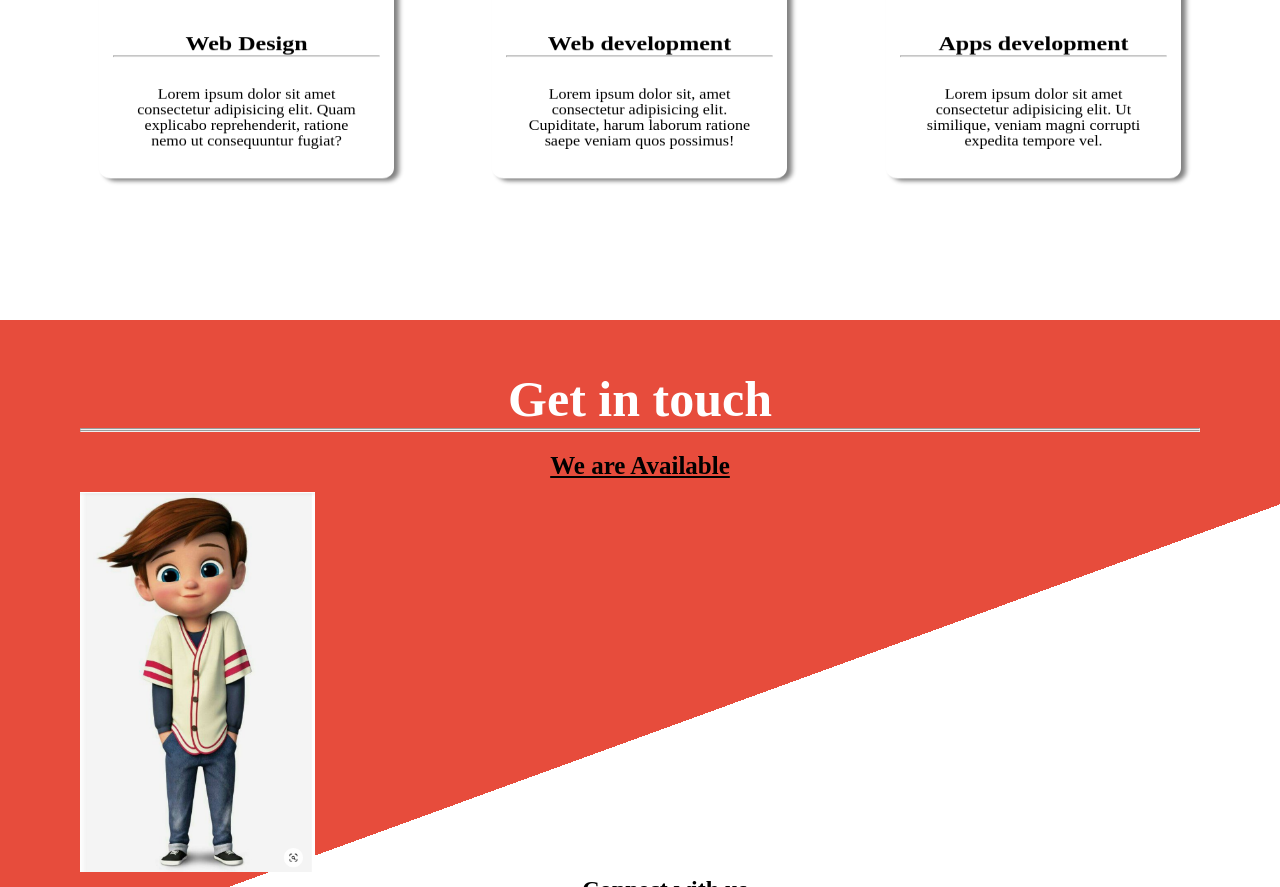
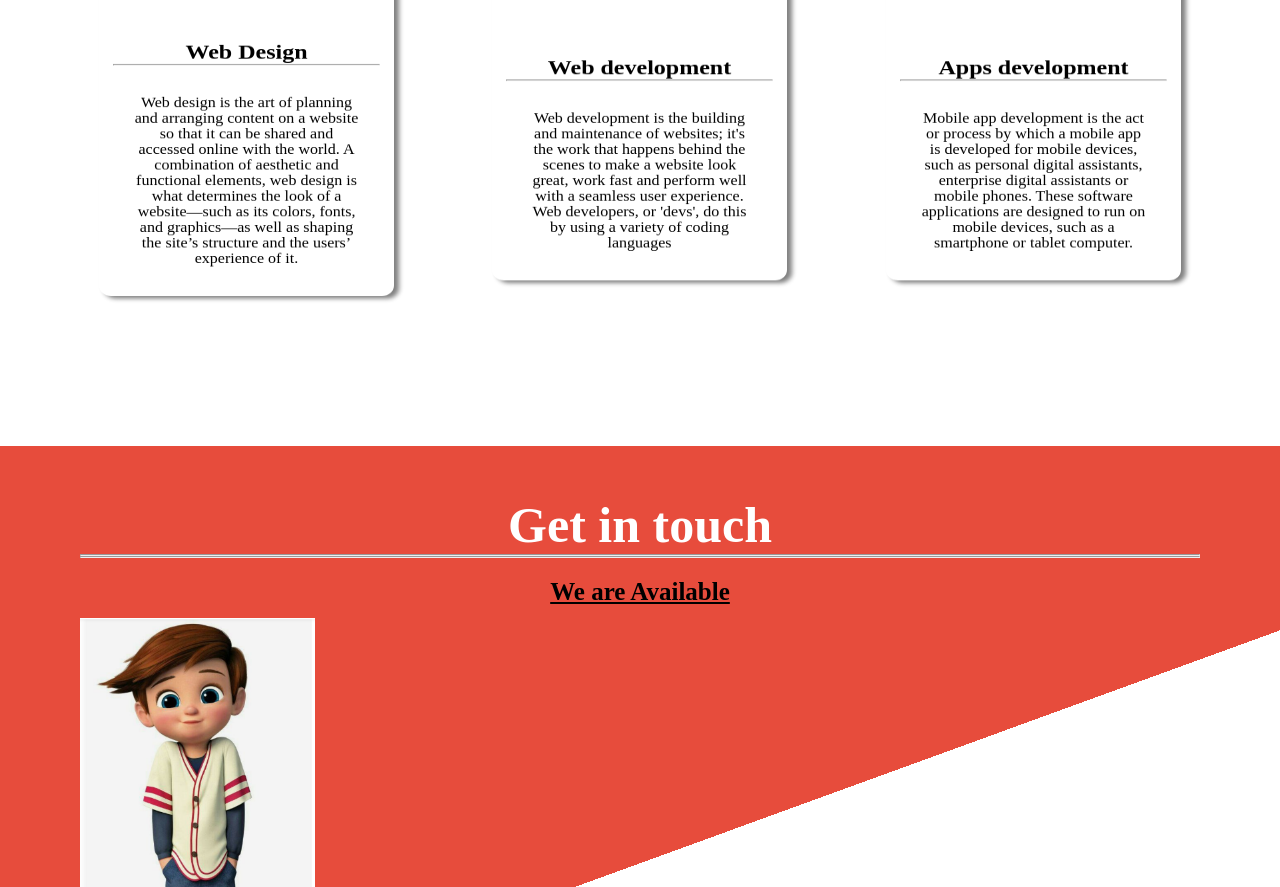
Before and after one commit to Vibhor-saini/portfolio-design, a plain HTML site: page index.html in a window 1280 px wide. Shown: the part 2587-3474 px from the top of the page. Drawn offline with Linux system fonts and the light colour scheme.

Commit message:
Update index.html

```diff
--- a/index.html
+++ b/index.html
@@ -120,24 +120,28 @@
                 <h1>Web Design
                     <hr>
                 </h1>
-                <p>Lorem ipsum dolor sit amet consectetur adipisicing elit. Quam explicabo reprehenderit, ratione nemo
-                    ut consequuntur fugiat?</p>
+                <p>Web design is the art of planning and arranging content on a website so that it can be shared and
+                    accessed online with the world. A combination of aesthetic and functional elements, web design is
+                    what determines the look of a website—such as its colors, fonts, and graphics—as well as shaping the
+                    site’s structure and the users’ experience of it.</p>
             </div>
             <div class="services-box">
                 <img src="images/web.png" alt="">
                 <h1>Web development
                     <hr>
                 </h1>
-                <p>Lorem ipsum dolor sit, amet consectetur adipisicing elit. Cupiditate, harum laborum ratione saepe
-                    veniam quos possimus!</p>
+                <p>Web development is the building and maintenance of websites; it's the work that happens behind the
+                    scenes to make a website look great, work fast and perform well with a seamless user experience. Web
+                    developers, or 'devs', do this by using a variety of coding languages</p>
             </div>
             <div class="services-box">
                 <img src="images/mobile.png" alt="">
                 <h1>Apps development
                     <hr>
                 </h1>
-                <p>Lorem ipsum dolor sit amet consectetur adipisicing elit. Ut similique, veniam magni corrupti expedita
-                    tempore vel.</p>
+                <p>Mobile app development is the act or process by which a mobile app is developed for mobile devices,
+                    such as personal digital assistants, enterprise digital assistants or mobile phones. These software
+                    applications are designed to run on mobile devices, such as a smartphone or tablet computer.</p>
             </div>
         </div>
     </section>
```
